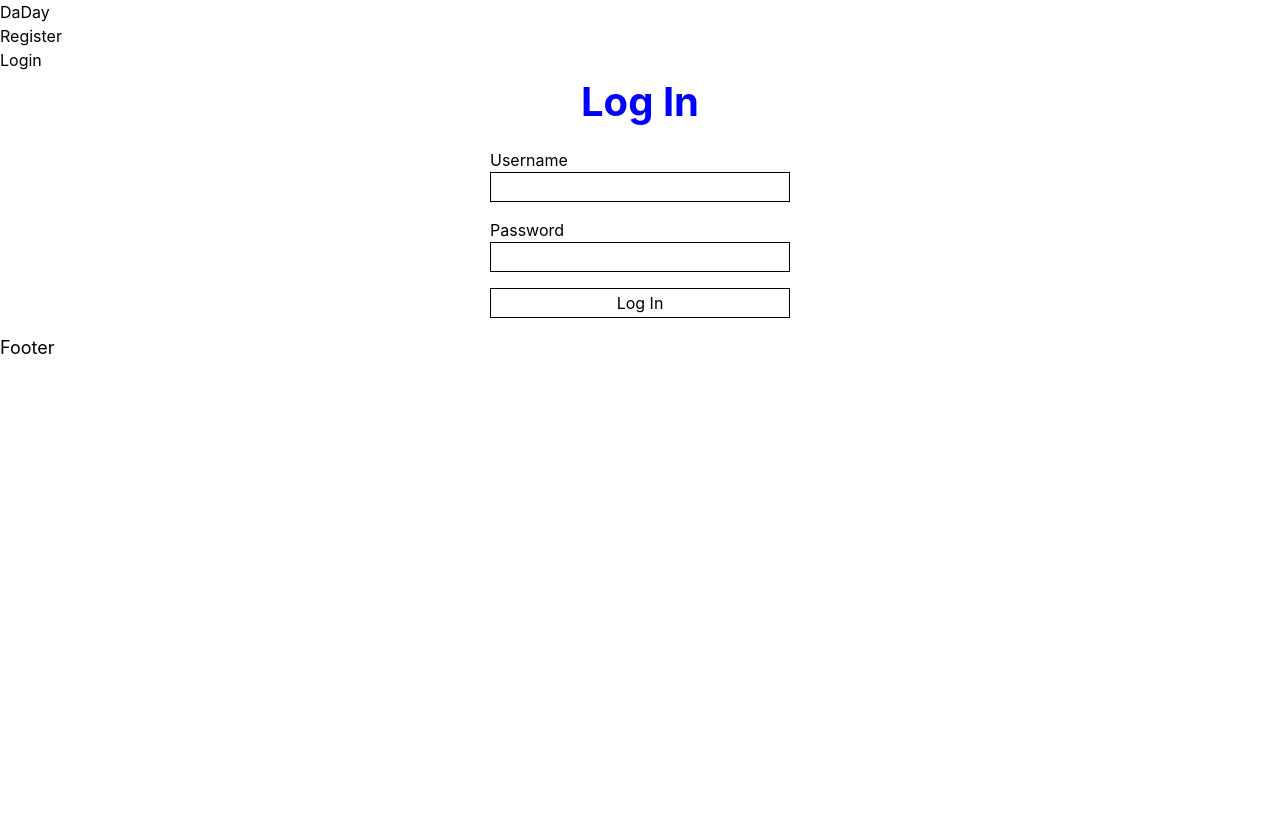
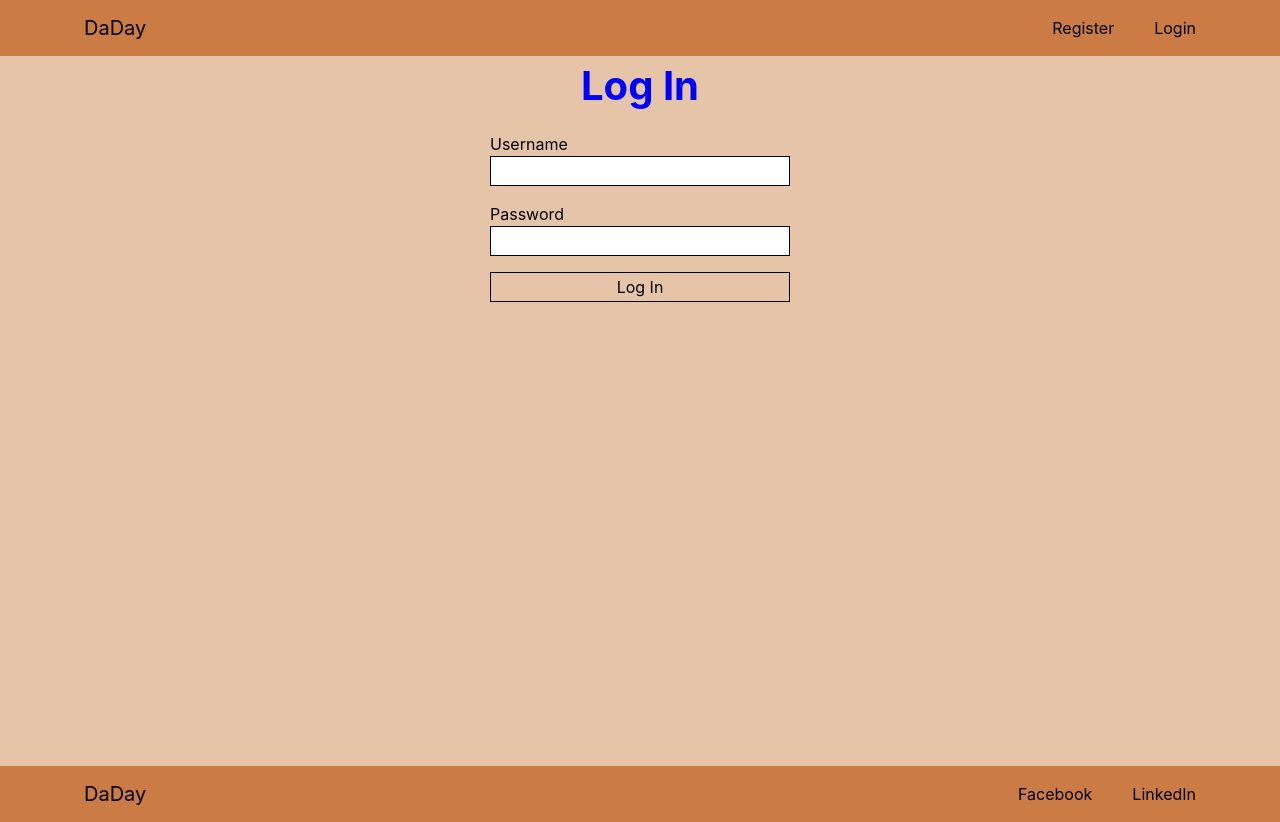
Before and after one commit to DiyanKalaydzhiev23/DaDay, a React (Create React App) app in the folder client/: page /login in a window 1280 px wide. Before the commit the page ends 800 px from the top, so only its background shows below. Built offline with nearby package versions, Linux system fonts and the light colour scheme.

Commit message:
Finish login functionality

```diff
--- a/client/src/components/Footer/Footer.jsx
+++ b/client/src/components/Footer/Footer.jsx
@@ -1,6 +1,15 @@
 const Footer = () => {
     return (
-        <h1 className="text-lg text-blue">Footer</h1>
+        <footer className="flex justify-between items-center px-16">
+            <h1 className="text-xl px-5">DaDay</h1>
+
+            <nav>
+                <ul className="flex py-4">
+                    <li className="px-5"><a>Facebook</a></li>
+                    <li className="px-5"><a>LinkedIn</a></li>
+                </ul>
+            </nav>
+        </footer>
     );
 }
 
--- a/client/src/components/Header/Header.jsx
+++ b/client/src/components/Header/Header.jsx
@@ -1,11 +1,14 @@
+import { Link } from "react-router-dom";
+
 const Header = () => {
     return (
-        <header>
-            <h1>DaDay</h1>
+        <header className="flex justify-between items-center px-16">
+            <h1 className="text-xl px-5">DaDay</h1>
+
             <nav>
-                <ul>
-                    <li><a>Register</a></li>
-                    <li><a>Login</a></li>
+                <ul className="flex py-4">
+                    <li className="px-5"><Link to='/register'>Register</Link></li>
+                    <li className="px-5"><Link to='/login'>Login</Link></li>
                 </ul>
             </nav>
         </header>
--- /dev/null
+++ b/client/src/components/layout/Layout.css
@@ -0,0 +1,8 @@
+header,
+footer {
+    background: var(--main-color-2);
+}
+
+main {
+    background: var(--main-color-1);
+}
--- a/client/src/components/layout/Layout.jsx
+++ b/client/src/components/layout/Layout.jsx
@@ -1,5 +1,7 @@
 import Header from "../Header/Header";
 import Footer from "../Footer/Footer";
+
+import './Layout.css';
 
 const Layout = (props) => {
     return (
--- a/client/src/index.css
+++ b/client/src/index.css
@@ -9,6 +9,9 @@ body {
     sans-serif;
   -webkit-font-smoothing: antialiased;
   -moz-osx-font-smoothing: grayscale;
+  --main-color-1: #e6c4a8;
+  --main-color-2: #cb7b44;
+  --main-color-3: #3f1d1c;
 }
 
 code {
@@ -34,3 +37,7 @@ input[type="submit"] {
   height: 30px;
   border: black 1px solid;
 }
+
+main {
+  min-height: 88.77vh;
+}
--- a/client/src/services/authService.js
+++ b/client/src/services/authService.js
@@ -21,8 +21,7 @@ const register = async (data) => {
     });
 
     const responseData = await response.json();
-    localStorage.setItem('username', data.username);
-    localStorage.setItem('token', responseData.token);
+    localStorage.setItem('user', { username: data.username, token: responseData.token });
 
     if (!response.ok) {
         throw new Error(responseData);
@@ -32,7 +31,7 @@ const register = async (data) => {
 }
 
 const login = async (data) => {
-    const response = await fetch(`${baseUrl}/api-auth/`, {
+    const response = await fetch(`${baseUrl}/auth/login/`, {
         method: 'POST',
         body: JSON.stringify(data),
         headers: {
@@ -40,12 +39,13 @@ const login = async (data) => {
         }
     });
 
-    const responseData = await data.json();
+    const responseData = await response.json();
 
     if (!response.ok) {
         throw new Error(responseData);
     }
 
+    localStorage.setItem('user', data);
     return responseData;
 }
 
```
